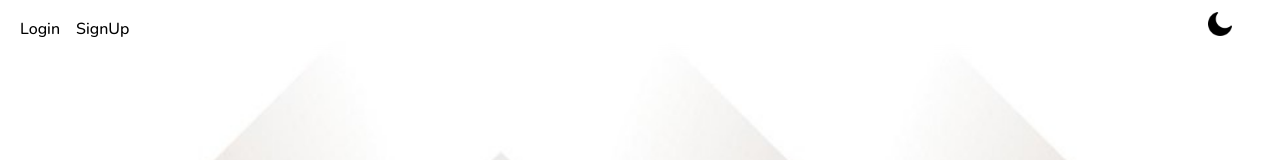
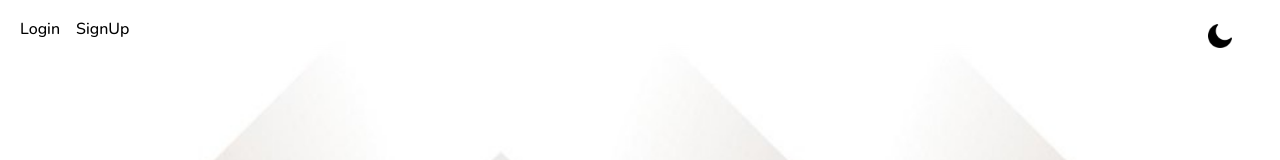
Before and after one commit to jainthakhil/MyNotesApp, a React (Create React App) app in the folder my-tracker/: page / in a window 1280 px wide. Shown: the top 160 px of the page. Built offline with nearby package versions, Linux system fonts and the light colour scheme.

Commit message:
theme btn margin

```diff
--- a/my-tracker/src/components/ThemeController.jsx
+++ b/my-tracker/src/components/ThemeController.jsx
@@ -13,7 +13,7 @@ const ThemeController = () => {
 
   return (
     <div className='w-fit h-12 flex items-center justify-end fixed right-0 top-0 z-50'>
-    <div className="theme-box w-6 h-8 mr-12">
+    <div className="theme-box w-6 h-8 mr-12 mt-4">
         <button onClick={handleClick} className='w-full h-full '>
         <img src={ThemeContext.theme? moonimage:sunImage} alt="" />
         </button>
```
